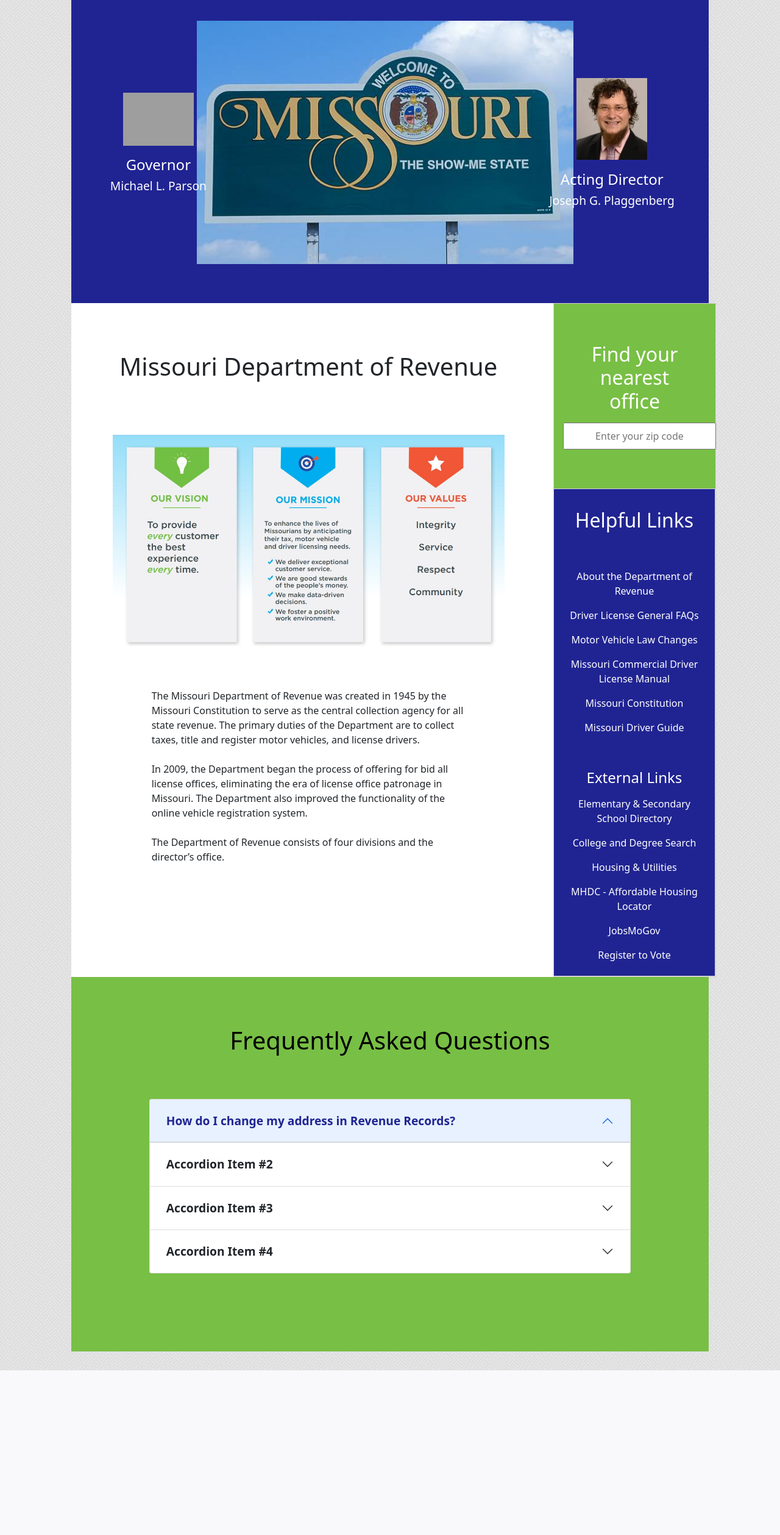
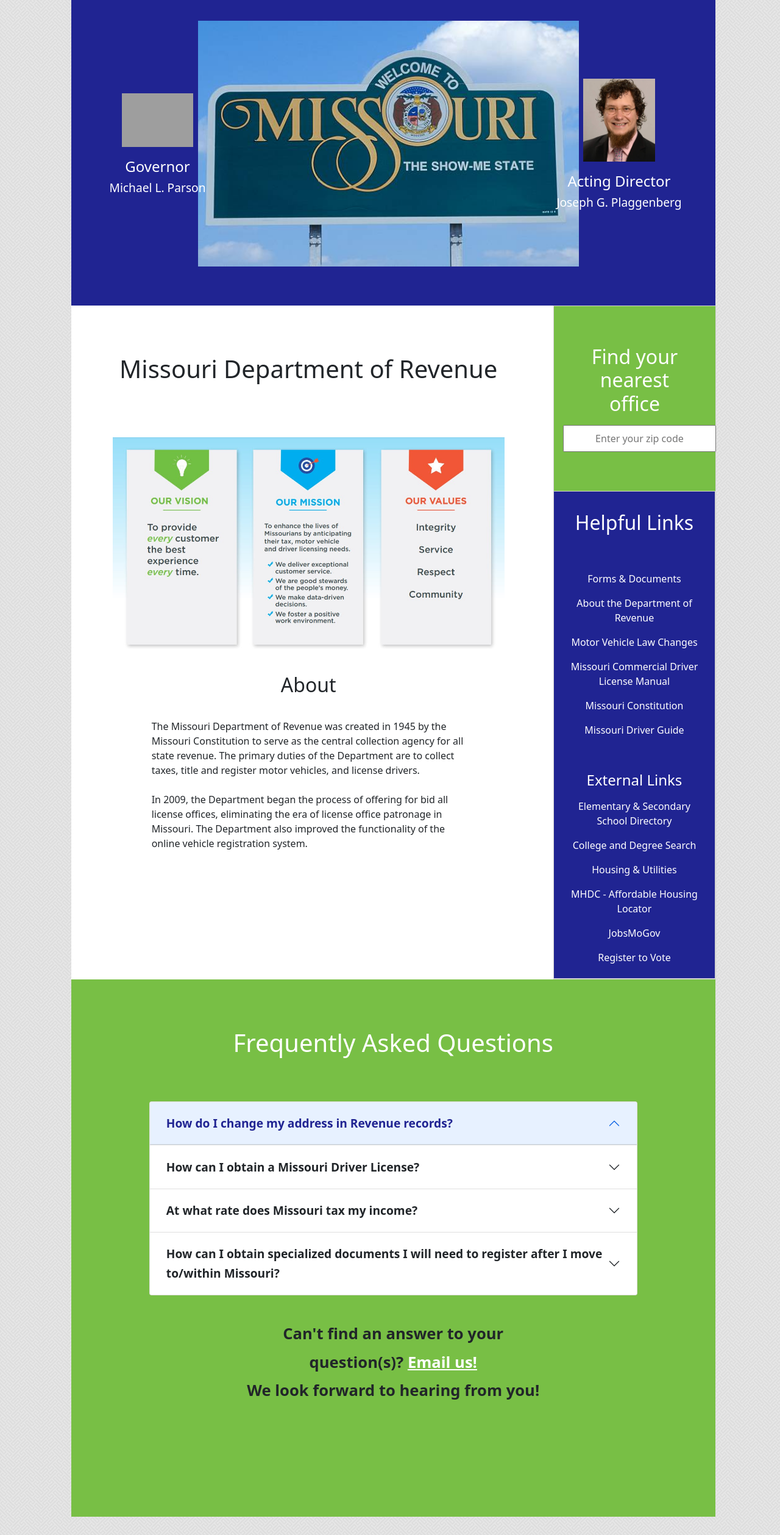
Before and after one commit to Doutherd7355/Doutherd7355.github.io, a PHP site: page /pages/new-missouri.html in a window 1280 px wide. Shown: the whole page at 61% size. Before the commit the page ends 2247 px from the top, so only its background shows below. Run offline with PHP 8.4, Linux system fonts and the light colour scheme; some libraries are stand-ins or nearby versions; grey boxes are pictures that could not be loaded.

Commit message:
Add files via upload

```diff
--- a/TMV_MDoR/css/global.css
+++ b/TMV_MDoR/css/global.css
@@ -380,7 +380,10 @@ form .charCount {
 }
 
 .more_faq{
-    padding: 2rem 6rem;
+    padding: 2.5rem 10rem;
+    font-size: 1.6rem;
+    font-weight: 600;
+    line-height: 180%;
     text-align: center;
 }
 
--- a/TMV_MDoR/css/home.css
+++ b/TMV_MDoR/css/home.css
@@ -154,24 +154,3 @@
 .service p {
     font-size: 1rem;
 }
-
-/* New to Missouri */
-.new-to-missouri .important-info-banner{
-    justify-content: center;
-    align-items: center;
-}
-.new-to-missouri .important-info-banner img{
-    width: 60%;
-}
-
-.faq-area {
-    height: auto;
-    background-color: #fff;
-    padding: 2rem 8rem 8rem;
-}
-
-.faq-area h1 {
-    text-align: center;
-    padding: 3rem 0rem 4rem;
-
-}
--- a/TMV_MDoR/css/new-to-missouri.css
+++ b/TMV_MDoR/css/new-to-missouri.css
@@ -11,6 +11,7 @@
 
 .important-info-banner {
     color: #fff;
+    width: auto;
 }
 
 .missouri-gov,
@@ -53,6 +54,7 @@
 
 .mission-about{
     padding: 5rem;
+
 }
 .mission-about img{
    width: 100%;
@@ -70,15 +72,42 @@
 .sidelinks {
     padding: 0;
 }
+/* New to Missouri */
+.new-to-missouri .important-info-banner{
+    justify-content: center;
+    align-items: center;
+    width: 101%;
 
-.faq-area h1 {
-    color: #000;
+}
+.new-to-missouri .important-info-banner img{
+    width: 60%;
 }
 
 .faq-area {
     height: auto;
+    background-color: #fff;
+    padding: 2rem 8rem 8rem;
+}
+
+.faq-area h1 {
+    text-align: center;
+    padding: 3rem 0rem 4rem;
+    color: #000;
+
+}
+
+
+.faq-area {
+    width: 101%;
+    height: auto;
     background-color: var(--green);
     padding: 2rem 8rem 8rem;
+}
+
+.faq-area h1 {
+    text-align: center;
+    padding: 3rem 0rem 4rem;
+    color: #fff;
 }
 
 .nm-intro {
@@ -88,3 +117,14 @@
 .accordion{
     text-align: left;
 }
+.accordion h4{
+    padding: 3rem 0 1rem;
+}
+.tax-rate-img{
+    width: 100%;
+    padding: 1rem 0;
+}
+
+.xtra-space{
+    padding-top: 1rem;
+}
--- a/TMV_MDoR/pages/new-missouri.html
+++ b/TMV_MDoR/pages/new-missouri.html
@@ -70,15 +70,15 @@
                             <h1>Missouri Department of Revenue</h1>
                             <img src="../resources/vision-md.jpg"
                                 alt="department of revenue mission statement and values">
+                            <h2>About</h2>
                             <p>The Missouri Department of Revenue was created in 1945 by the Missouri Constitution to
                                 serve as the central collection agency for all state revenue. The primary duties of the
-                                Department are to collect taxes, title and register motor vehicles, and license drivers. <br><br>
+                                Department are to collect taxes, title and register motor vehicles, and license drivers.
+                                <br><br>
 
                                 In 2009, the Department began the process of offering for bid all license offices,
                                 eliminating the era of license office patronage in Missouri. The Department also
-                                improved the functionality of the online vehicle registration system. <br><br>
-
-                                The Department of Revenue consists of four divisions and the director’s office.</p>
+                                improved the functionality of the online vehicle registration system. </p>
                         </div>
 
                         <div class="sidelinks col-md-3">
@@ -92,8 +92,8 @@
                                     <div class="helpful-links">
 
                                         <div class="helpful-links-list">
+                                            <a href="#">Forms & Documents</a>
                                             <a href="#">About the Department of Revenue</a>
-                                            <a href="#">Driver License General FAQs</a>
                                             <a href="#">Motor Vehicle Law Changes</a>
                                             <a href="#">Missouri Commercial Driver License Manual</a>
                                             <a href="#">Missouri Constitution</a>
@@ -121,7 +121,7 @@
                                 <h2 class="accordion-header" id="headingOne">
                                     <button class="accordion-button" type="button" data-bs-toggle="collapse"
                                         data-bs-target="#collapseOne" aria-expanded="true" aria-controls="collapseOne">
-                                        How do I change my address in Revenue Records?
+                                        How do I change my address in Revenue records?
                                     </button>
                                 </h2>
                                 <div id="collapseOne" class="accordion-collapse collapse" aria-labelledby="headingOne"
@@ -176,13 +176,100 @@
                                 <h2 class="accordion-header" id="headingTwo">
                                     <button class="accordion-button collapsed" type="button" data-bs-toggle="collapse"
                                         data-bs-target="#collapseTwo" aria-expanded="false" aria-controls="collapseTwo">
-                                        Accordion Item #2
+                                        How can I obtain a Missouri Driver License?
                                     </button>
                                 </h2>
                                 <div id="collapseTwo" class="accordion-collapse collapse" aria-labelledby="headingTwo"
                                     data-bs-parent="#accordionExample">
                                     <div class="accordion-body">
-                                        <strong>This is the second item's accordion body.</strong>
+                                        <div>
+                                            <h3>New Missouri Residents</h3>
+                                            <p>
+                                                As soon as you establish residency in Missouri, you must apply and pay
+                                                for a Missouri driver license at a Missouri license office. You may
+                                                surrender a valid current driver license (or one that is expired 184
+                                                days or less) from another U.S. state to the state of Missouri to waive
+                                                your Missouri skills and written tests. All applicants are required to
+                                                pass the Missouri road sign recognition and vision tests. <br><br>
+
+                                                Commercial Driver License (CDL) holders must transfer their CDL within
+                                                30 days of transfer of residency.<br><br>
+
+                                                Please click <a href="#">here</a> for a complete list of documents
+                                                required to obtain a
+                                                Missouri driver or nondriver license or instruction permit.<br><br>
+
+                                                If you are between the ages of 21 and 69, you may apply for a 6-year
+                                                Missouri driver license. If you are between the ages of 18 and 20, or
+                                                you are 70 or over, you may apply for a 3-year Missouri driver license.
+                                                A <a href="#">fee chart</a> is included in Chapter 1 of the Missouri
+                                                Driver Guide.<br><br>
+
+                                                Please click <a href="#">here</a> if you want more information about
+                                                getting a HazMat
+                                                endorsement on a Missouri CDL. <br><br>
+
+                                                <strong>Once you have successfully applied for your deivers license, you
+                                                    should receive it within 7 to 10 business days.</strong>
+                                            </p>
+
+                                            <h4>Required Documents- New Missouri Resident (out-of-state license)</h4>
+                                            <p>New Missouri residents with an out-of-state driver license or nondriver
+                                                license, either valid or expired no more than 184 days, must provide
+                                                acceptable documents of the following:</p>
+                                            <ul>
+                                                <li><a href="#">Proof of Identity;</a></li>
+                                                <li>Date of Lawful Status;</li>
+                                                <li>Proof of Social Security number; and</li>
+                                                <li>Proof of Social Security number; and
+                                                <li>NOTE: New applicants requesting a REAL ID-compliant document, a
+                                                    Commercial Driver License or a Commercial Learner's Permit must
+                                                    submit two acceptable documents as proof of Missouri residency and
+                                                    state of domicile.</li>
+                                                </li>
+                                            </ul>
+                                            <p><strong>Acceptable documents:</strong></p>
+                                            <ul>
+                                                <li><a href="#">REAL ID-compliant</a></li>
+                                                <li><a href="#">Non REAL ID-compliant</a></li>
+                                            </ul>
+                                            <p>
+                                                Additional documents will be required to verify an alternate mailing
+                                                address or name change, if your current full legal name is different
+                                                from the name on your identity or lawful status document. <br><br>
+
+                                                If the out-of-state driver license or nondriver license is lost, stolen,
+                                                or destroyed, you may instead submit a current Clearance Letter from
+                                                that state, or other affidavit of lost license that includes the
+                                                out-of-state license number and classification, endorsements, and
+                                                restrictions to allow waiver of the Missouri knowledge and skills
+                                                testing. Persons surrendering a valid driver license or a license that
+                                                is within 184 days of original expiration date from a U.S. jurisdiction
+                                                or specific U.S. Territories, may be eligible for transfer without
+                                                additional knowledge or skills testing if all other status and
+                                                eligibility requirements have been met.<br><br>
+
+                                                Exception: To retain a hazardous materials endorsement at the time of
+                                                transfer of a commercial license form another state, you must complete a
+                                                Missouri hazardous materials knowledge test prior to application. At the
+                                                time of application, the office will also be required to call to request
+                                                that your previous Transportation Security Administration Threat
+                                                Assessment results be transferred to the Missouri driver license record
+                                                system.<br><br>
+
+                                                Upon application for a Missouri driver license, nondriver license or
+                                                permit any previously issued out-of-state document will be invalidated.
+                                                For example, if you held a driver license in another state and applied
+                                                for a nondriver license identification card in Missouri, the prior
+                                                driver license will be considered surrendered and the other state will
+                                                be notified to cancel the privilege.<br><br>
+
+                                                NOTE: IF you are upgrading your driver license, take the above documents
+                                                to <a href="#">MSHP driver examination</a> station when you take the
+                                                written, vision,
+                                                <a href="#">road sign recognition</a>, or driving tests.
+                                            </p>
+                                        </div>
                                     </div>
                                 </div>
                             </div>
@@ -191,13 +278,26 @@
                                     <button class="accordion-button collapsed" type="button" data-bs-toggle="collapse"
                                         data-bs-target="#collapseThree" aria-expanded="false"
                                         aria-controls="collapseThree">
-                                        Accordion Item #3
+                                        At what rate does Missouri tax my income?
                                     </button>
                                 </h2>
                                 <div id="collapseThree" class="accordion-collapse collapse"
                                     aria-labelledby="headingThree" data-bs-parent="#accordionExample">
                                     <div class="accordion-body">
-                                        <strong>This is the third item's accordion body.</strong>
+                                        <div>
+                                            <p class="main_faq_info">
+                                                <p><a href="#">Section 143.011, RSMo</a> mandates tax is imposed for every taxable year
+                                                    on the
+                                                    Missouri taxable income of every resident. The tax shall be
+                                                    determined by
+                                                    applying the tax table or the rate provided in section 143.021,
+                                                    which is
+                                                    based upon the following rates:</p>
+                                            </p>
+                                            <img class="tax-rate-img" src="../resources/tax-rates.jpg" alt="rates">
+                                            <p>You may calculate your Missouri tax liability using the <a
+                                                    href="#">Individual Income Tax Calculator</a></p>
+                                        </div>
                                     </div>
                                 </div>
                             </div>
@@ -206,17 +306,76 @@
                                     <button class="accordion-button collapsed" type="button" data-bs-toggle="collapse"
                                         data-bs-target="#collapseFour" aria-expanded="false"
                                         aria-controls="collapseFour">
-                                        Accordion Item #4
+                                        How can I obtain specialized documents I will need to register after I move
+                                        to/within Missouri?
                                     </button>
                                 </h2>
                                 <div id="collapseFour" class="accordion-collapse collapse" aria-labelledby="headingFour"
                                     data-bs-parent="#accordionExample">
                                     <div class="accordion-body">
-                                        <strong>This is the fourth item's accordion body.</strong>
+                                        <div>
+                                            <p class="main_faq_info">
+                                                External documentation is crucial to a lot of the processes you will
+                                                need to
+                                                complete as a new Missouri resident. Here is a list of the most common
+                                                forms
+                                                you will be required to have for various processes and where you can
+                                                find
+                                                them.
+                                            </p>
+                                            <h3>Birth Certificate</h3>
+                                            <ul>
+                                                <li>If you were <strong>born in Missouri</strong>, you must contact the
+                                                    <a href="#">Missouri
+                                                        Department of Health and Senior Services, Bureau of Vital
+                                                        Records</a> to
+                                                    obtain a certified copy of your birth certificate.</li>
+                                                <li>If you were <strong>born in a state other than Missouri</strong>,
+                                                    you must contact
+                                                    the <a href="#">state department of health or vital records</a> of
+                                                    the state in
+                                                    which you were born to obtain a certified copy of your birth
+                                                    certificate.</li>
+                                            </ul>
+                                            <h3>Marriage License</h3>
+                                            <ul>
+                                                <li>If you were married in Missouri, you must contact the Recorder of
+                                                    Deeds in the county where your marriage license was issued to obtain
+                                                    a certified copy of your marriage license.</li>
+                                                <li>If you were married in a state other than Missouri, you must contact
+                                                    the appropriate office in the state in which you were married to
+                                                    obtain a certified copy of your marriage license.</li>
+                                                <li>If you are a Missouri resident who recently married outside the
+                                                    United States, you must first present your non-U.S. marriage license
+                                                    to be recorded at the Recorder of Deeds in the county where you
+                                                    live. You may then obtain a certified marriage license from that
+                                                    same office.</li>
+                                            </ul>
+                                            <h3>Divorce Decree</h3>
+                                            <ul>
+                                                <li>If your divorce was granted in Missouri, you must contact the Clerk
+                                                    of the Circuit Court where the divorce was granted to obtain a
+                                                    certified copy of your divorce decree.</li>
+                                                <li>If your divorce was granted in a state other than Missouri, you must
+                                                    contact the appropriate office in the state in which you were
+                                                    divorced to obtain a certified copy of your divorce decree.</li>
+                                            </ul>
+                                            <p class="xtra-space">
+                                                Still need help? You can also submit your driver licensing questions to
+                                                our staff by e-mail. Your e-mail will be forwarded to the appropriate
+                                                area for reply. Some inquiries can be responded to more quickly than
+                                                others depending on the issue and amount of time needed for research.
+                                                Please make sure your computer will accept our e-mail response.
+                                            </p>
+                                        </div>
                                     </div>
                                 </div>
                             </div>
 
+                        </div>
+                        <div class="more_faq">
+                            <p>Can't find an answer to your question(s)? <a href="#">Email us!</a> <br> We look forward to
+                                hearing from you!</p>
                         </div>
                     </div>
 
--- a/TMV_MDoR/pages/taxation-business.html
+++ b/TMV_MDoR/pages/taxation-business.html
@@ -388,8 +388,8 @@
                         </div>
                     </div>
                     <div class="more_faq">
-                        <h4>Can't find an answer to your question(s)? <br> <a href="#">Email us!</a> We look forward to
-                            hearing from you!</h4>
+                        <p>Can't find an answer to your question(s)? <a href="#">Email us!</a> <br> We look forward to
+                            hearing from you!</p>
                     </div>
 
                 </div>
```
Also changed, not shown: TMV_MDoR/css/subsite-styles.css (+58 -3 lines), TMV_MDoR/pages/drivers-license.html (+61 -1 lines), TMV_MDoR/pages/motor-vehicle.html (+8 -7 lines), TMV_MDoR/pages/taxation-indiv.html (+4 -3 lines).
